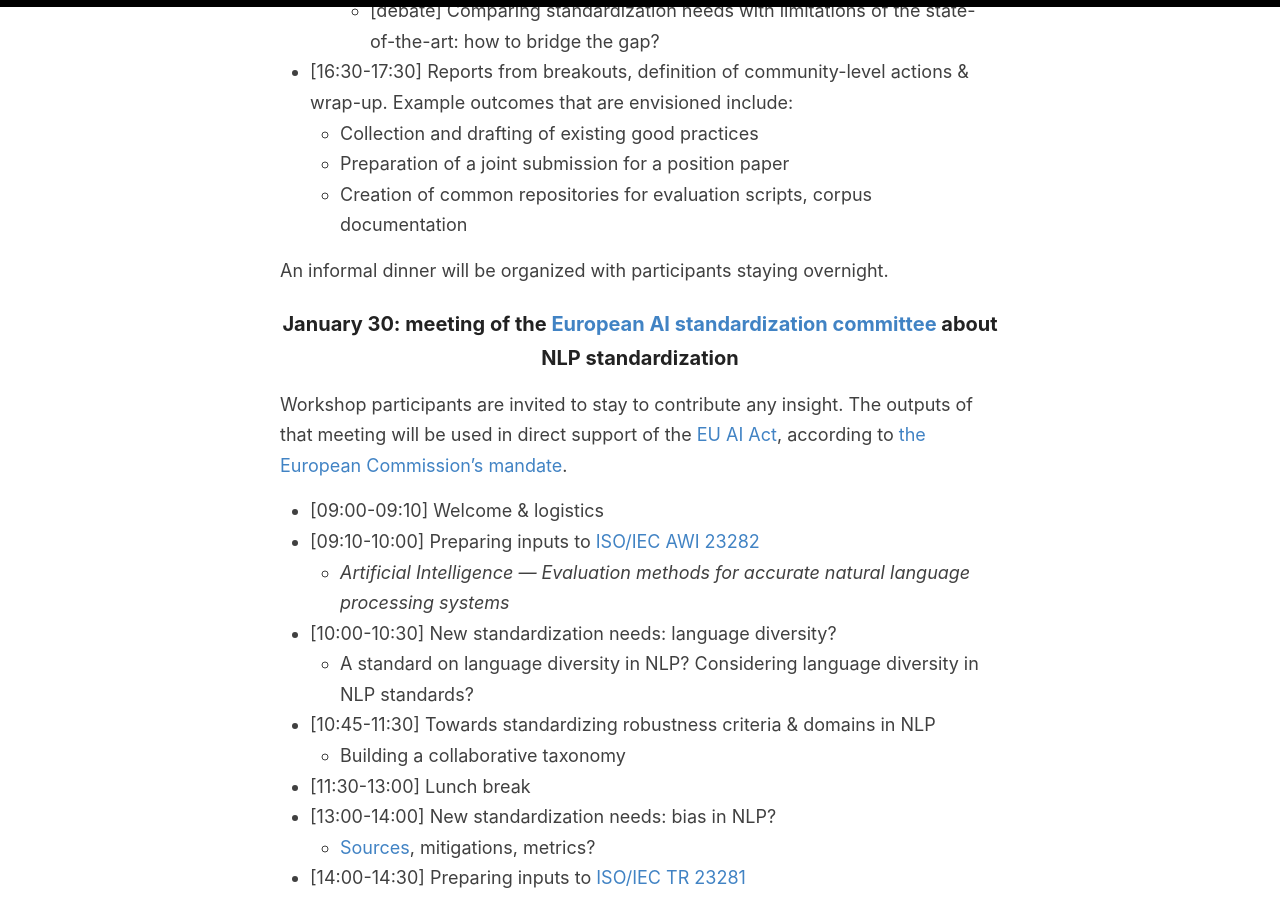
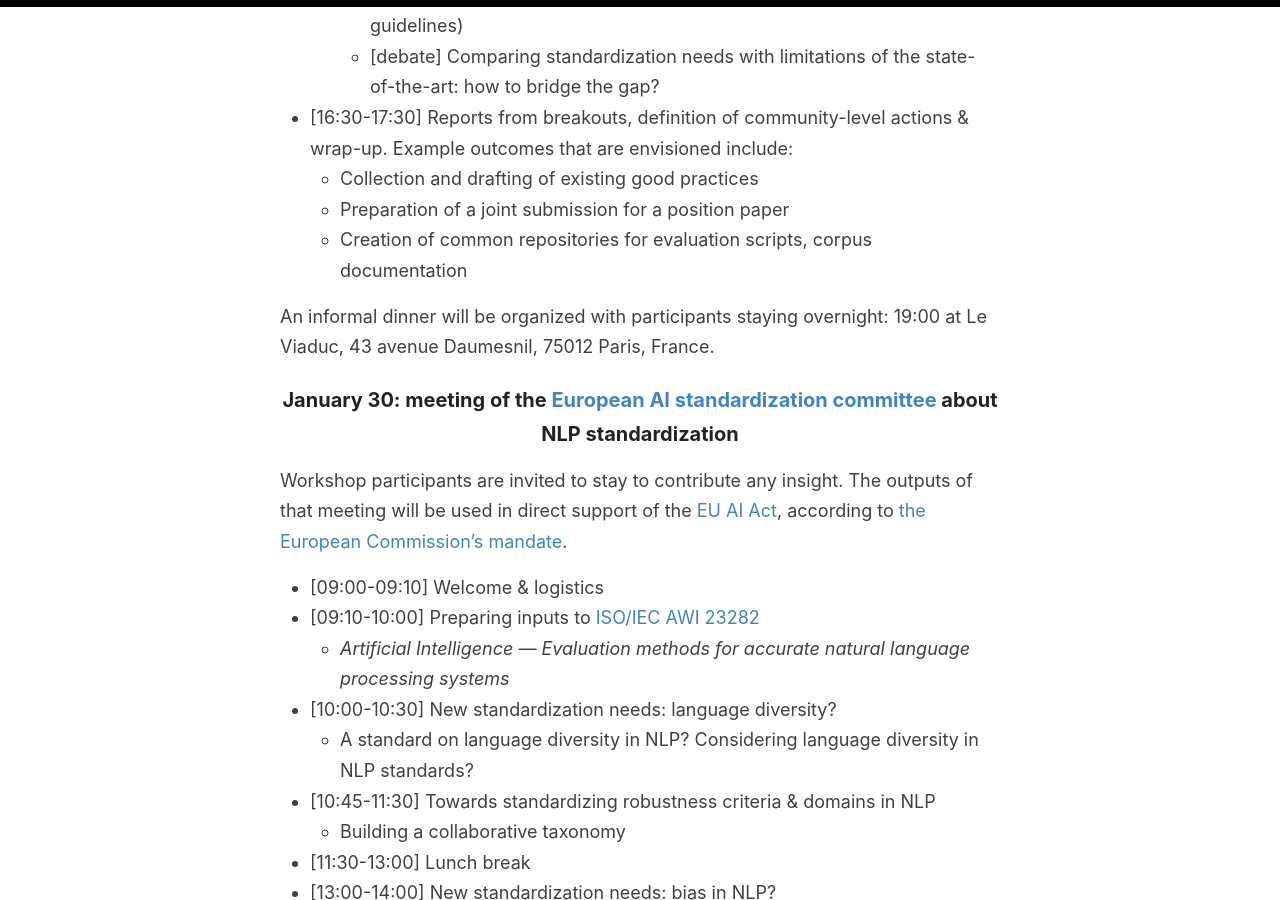
Before and after one commit to stand4nlp/stand4nlp.github.io, a Jekyll site: the page built from _pages/program.md, in a window 1280 px wide and 900 px high, scrolled down 1313 px. Built offline with Jekyll 4.4.1, drawn with Linux system fonts in a browser that asks for light colours; some of the changed text lies outside the part shown.

Commit message:
add dinner + timezone indication

```diff
--- a/_pages/program.md
+++ b/_pages/program.md
@@ -35,7 +37,7 @@ title: Program
     - Preparation of a joint submission for a position paper
     - Creation of common repositories for evaluation scripts, corpus documentation
 
-An informal dinner will be organized with participants staying overnight.
+An informal dinner will be organized with participants staying overnight: 19:00 at Le Viaduc, 43 avenue Daumesnil, 75012 Paris, France.
 
 ### January 30: meeting of the [European AI standardization committee](https://www.cencenelec.eu/areas-of-work/cen-cenelec-topics/artificial-intelligence/) about NLP standardization
 
```
Also changed, not shown: other parts of _pages/program.md (+2 -0 lines), _pages/practical_info.md (+1 -1 lines).
